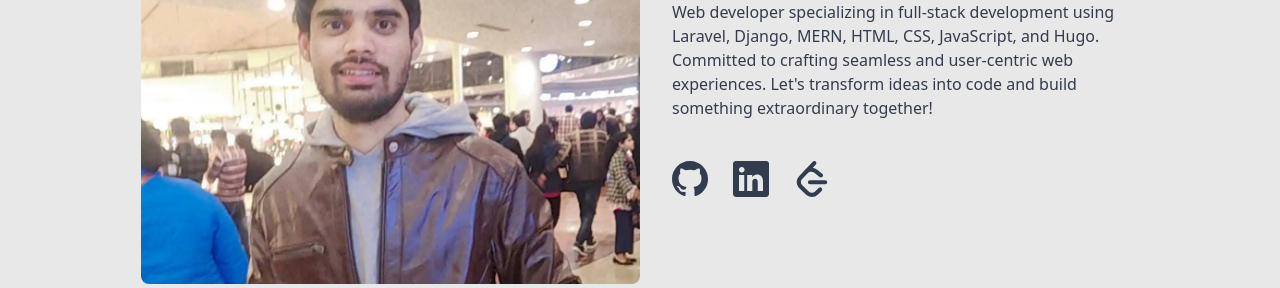
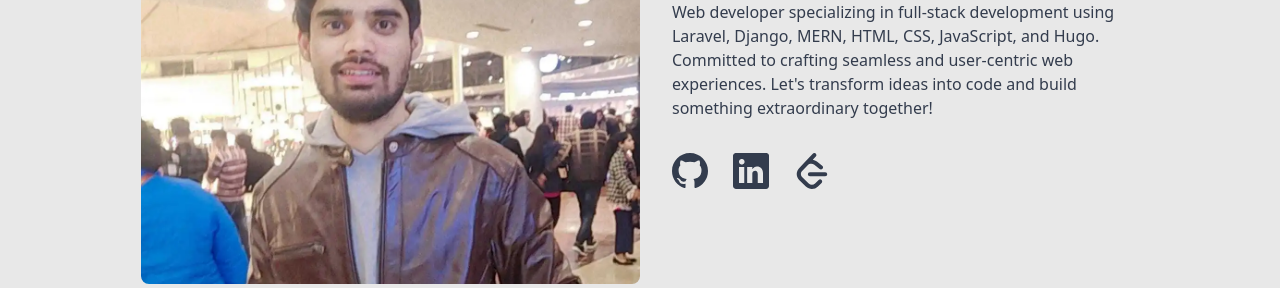
Before and after one commit to laraib07/portfolio-old, a website built with Vite: page index.html in a window 1280 px wide. Shown: the part 980-1268 px from the top of the page. Built offline with nearby package versions, Linux system fonts and the light colour scheme.

Commit message:
fix padding in about section

```diff
--- a/index.html
+++ b/index.html
@@ -116,7 +116,7 @@
             seamless and user-centric web experiences. Let's transform ideas
             into code and build something extraordinary together!
           </p>
-          <div class="flex gap-4 items-center py-8">
+          <div class="flex gap-4 items-center pt-6">
             <!-- Github  -->
             <a
               href="https://github.com/laraib07"
```
